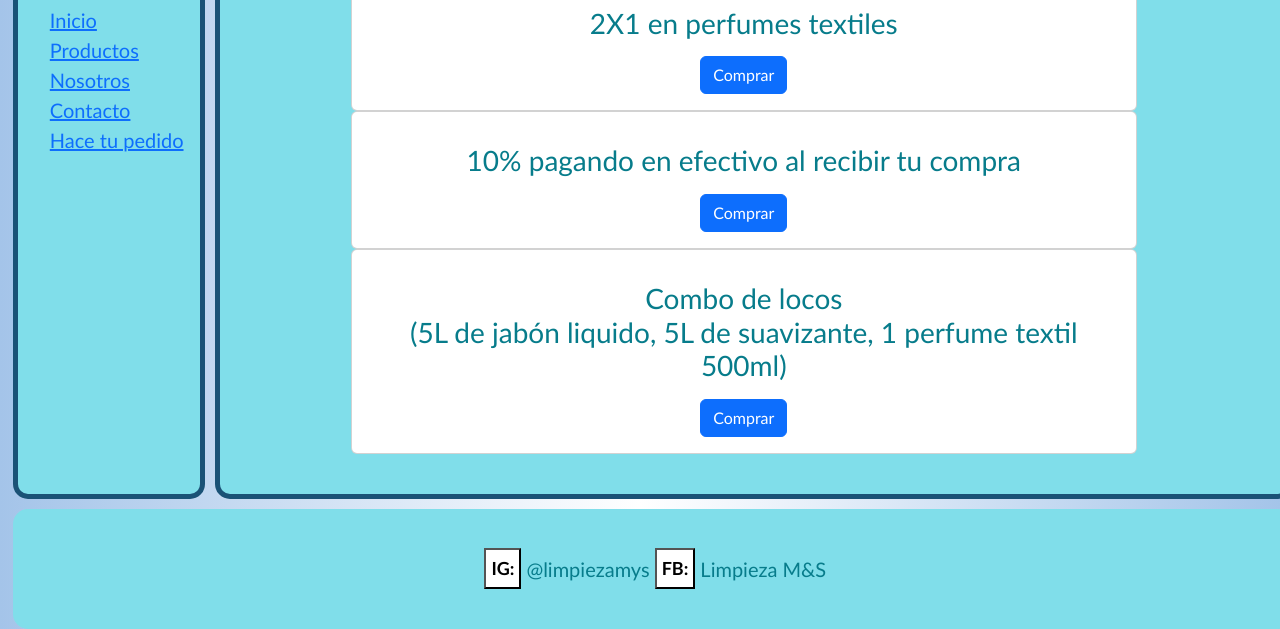
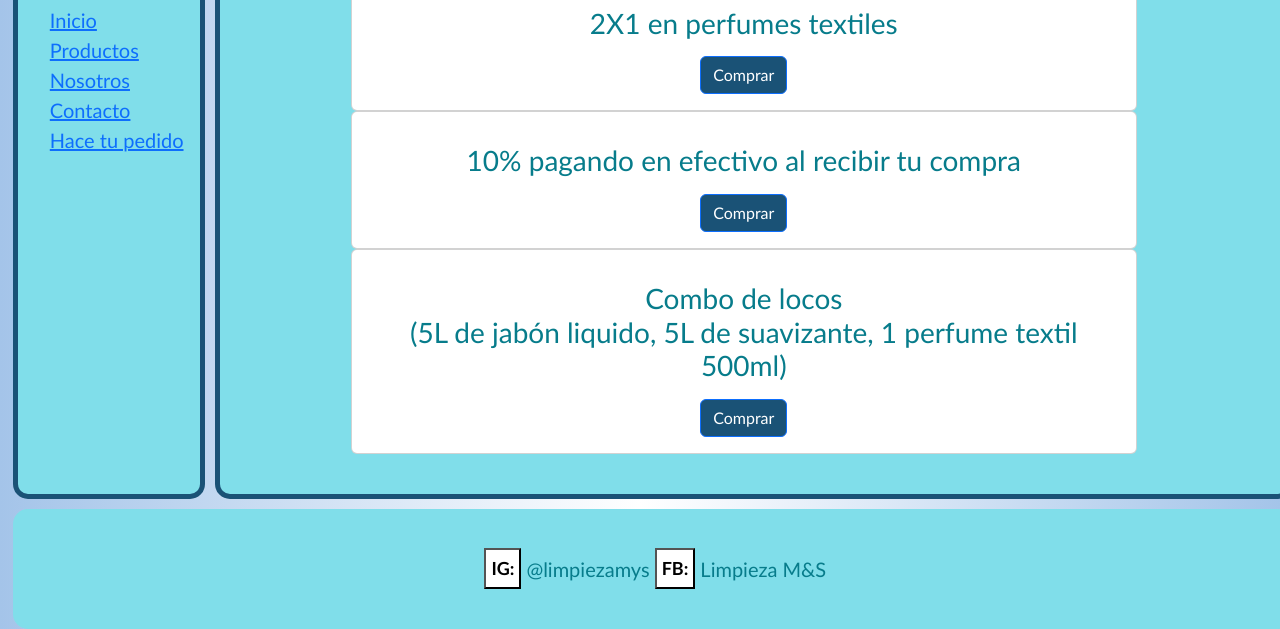
Before and after one commit to TrellixVulnTeam/Idea_Vallejos_5EPF, a plain HTML site: page index.html in a window 1280 px wide. Shown: the part 274-903 px from the top of the page. Drawn offline with nearby package versions, Linux system fonts and the light colour scheme.

Commit message:
Agregue pseudoclases

```diff
--- a/css/Style.css
+++ b/css/Style.css
@@ -280,6 +280,7 @@ section {
   grid-template-rows: repeat(4, auto);
   grid-gap: 10px;
 
+
 }
 
 aside {
@@ -312,3 +313,18 @@ aside {
   }
 
  }
+
+
+
+.card-body a:link {
+  background-color: #1A5276 ;
+}
+
+.card-body a:hover {
+  background-color:#80DEEA;
+}
+
+.card-body a:active {
+  background-color: #1A5276 ;
+
+}
```
